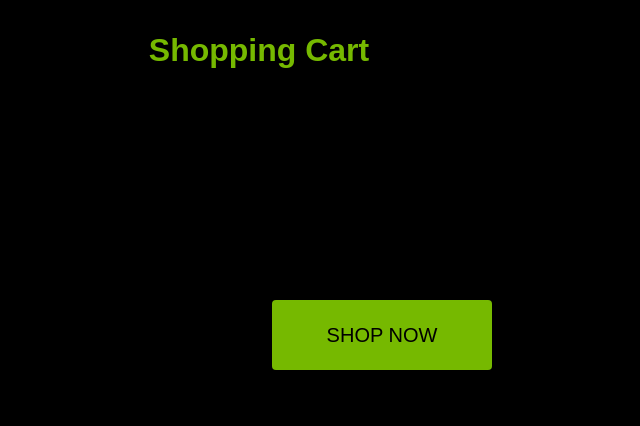
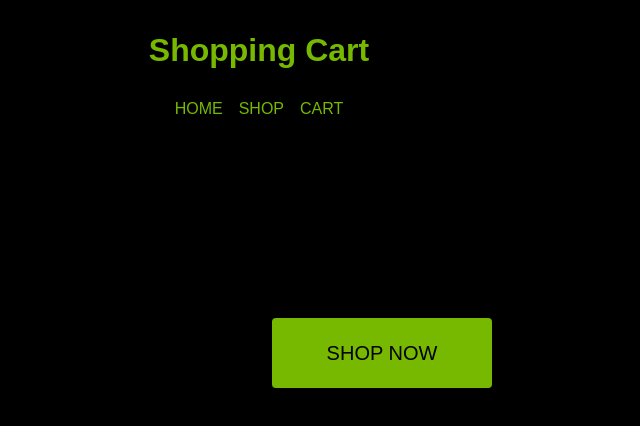
Before and after one commit to mohammednumaan/shopping-cart, a React (Vite) app in the folder cart-project/: page / in a window 1280 px wide. Shown: the top 426 px of the page, without its empty margins (381-1021 px from the left). Built offline with nearby package versions, Linux system fonts and the light colour scheme.

Commit message:
Fetched Data and setup the basic product cards.

```diff
--- a/cart-project/src/Router.jsx
+++ b/cart-project/src/Router.jsx
@@ -6,7 +6,7 @@ import Shop from "./components/Shop/Shop";
 const Router = () => {
   const router = createBrowserRouter([
     {
-      path: "",
+      path: "/",
       element: <App />,
     },
     {
--- a/cart-project/src/components/App/App.jsx
+++ b/cart-project/src/components/App/App.jsx
@@ -5,7 +5,7 @@ import './App.css'
 export default function App(){
     return (
         <>
-          <Header />
+          <Header title={'Shopping Cart'} />
           <Home />
         </>
     )
--- a/cart-project/src/components/Header/Header.jsx
+++ b/cart-project/src/components/Header/Header.jsx
@@ -1,13 +1,15 @@
+import Navigation from '../Navigation/Navigation'
 import './Header.css'
 
-export default function Header(){
+export default function Header({title}){
     return (
         <>
             <div className="header">
                 <div className="header-container">
-                    <h1>Shopping Cart</h1>
+                    <h1>{title}</h1>
                 </div>
             </div>
+            <Navigation />
         </>
     )
 }
--- a/cart-project/src/components/Home/Home.css
+++ b/cart-project/src/components/Home/Home.css
@@ -30,4 +30,4 @@
     background-color: #76B900;
     color: whitesmoke;
     box-shadow: 0 5px 15px #76B900;
-  }
+}
--- a/cart-project/src/components/Navigation/Navigation.css
+++ b/cart-project/src/components/Navigation/Navigation.css
@@ -0,0 +1,25 @@
+.nav-container{
+    display: flex;
+    justify-content: center;
+    align-items: center;
+    gap: 16px;
+}
+
+#shop-nav-link,
+#home-nav-link,
+#cart-nav-link{
+    color: #76B900;
+    background-color: black;
+    text-decoration: none;
+
+    font-weight: normal;
+    font-family: sans-serif;
+    text-transform: uppercase;
+    transition: all 0.3s ease-in-out;
+}
+
+#shop-nav-link:hover,
+#home-nav-link:hover,
+#cart-nav-link:hover{
+    text-decoration: underline;
+}
--- a/cart-project/src/components/Navigation/Navigation.jsx
+++ b/cart-project/src/components/Navigation/Navigation.jsx
@@ -1,3 +1,4 @@
+import { Link } from 'react-router-dom'
 import './Navigation.css'
 
 export default function Navigation(){
@@ -5,7 +6,9 @@ export default function Navigation(){
         <>
             <div className='nav'>
                 <div className='nav-container'>
-
+                    <Link id='home-nav-link' to={"/"}>Home</Link>
+                    <Link id='shop-nav-link' to={'Shop'}>Shop</Link>
+                    <Link id='cart-nav-link' to={'Cart'}>Cart</Link>
                 </div>
             </div>
         </>
--- /dev/null
+++ b/cart-project/src/components/Product/Product.css
@@ -0,0 +1,21 @@
+.card-container{
+    display: flex;
+    justify-content: center;
+    align-items: center;
+    flex-wrap: wrap;
+}
+.card{
+    display: flex;
+    margin-right: 300px ;
+    gap: 20px;
+}
+
+.product-name{
+    color: #76B900;
+}
+.product-image{
+    width: 400px;
+    height: 300px;
+    border-radius: 20px;
+    margin-left: -20px;
+}
--- /dev/null
+++ b/cart-project/src/components/Product/Product.jsx
@@ -0,0 +1,35 @@
+import { useEffect, useState } from 'react'
+import './Product.css'
+
+export default function ProductCard(){
+
+    const [allProducts, setAllProducts] = useState([])
+
+
+    useEffect(() => {
+        fetch('https://fakestoreapi.com/products/category/electronics')
+        .then((promise) => promise.json())
+        .then((jsonData) => {
+            setAllProducts(jsonData)
+        })
+
+    },[])
+
+    return (
+        <>
+            <div className='card'>
+                <div className='card-container'>
+                    {allProducts.map((product, index) =>
+
+                        <div key={index} className='card'>
+
+                            <img className='product-image' src={product.image} alt={product.title} />
+                            <p className='product-name'>{product.title}</p>
+                        </div>
+
+                    )}
+                </div>
+            </div>
+        </>
+    )
+}
--- a/cart-project/src/components/Shop/Shop.jsx
+++ b/cart-project/src/components/Shop/Shop.jsx
@@ -1,7 +1,13 @@
+import Header from '../Header/Header'
+import ProductCard from '../Product/Product'
 import './Shop.css'
 
 export default function Shop() {
     return (
-        <p>Shop!</p>
+        <>
+            <Header title={'Shop'} />
+            <ProductCard />
+
+        </>
     )
 }
--- a/cart-project/src/main.jsx
+++ b/cart-project/src/main.jsx
@@ -8,3 +8,7 @@ ReactDOM.createRoot(document.getElementById('root')).render(
     <Router />
   </React.StrictMode>,
 )
+
+// fetch('https://fakestoreapi.com/products/category/electronics')
+//  .then((promise) => promise.json())
+//  .then((data) => console.log(data))
```
